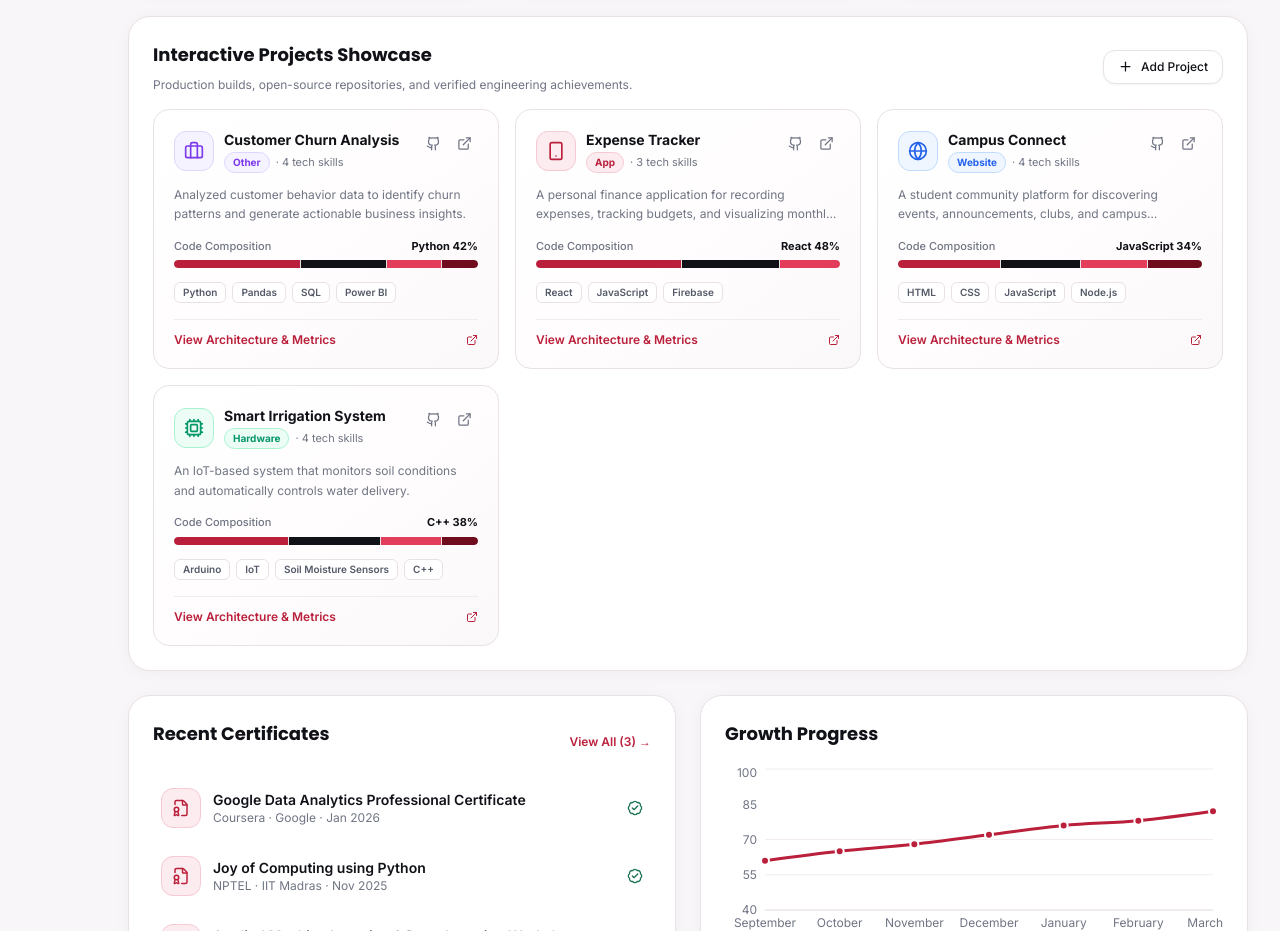
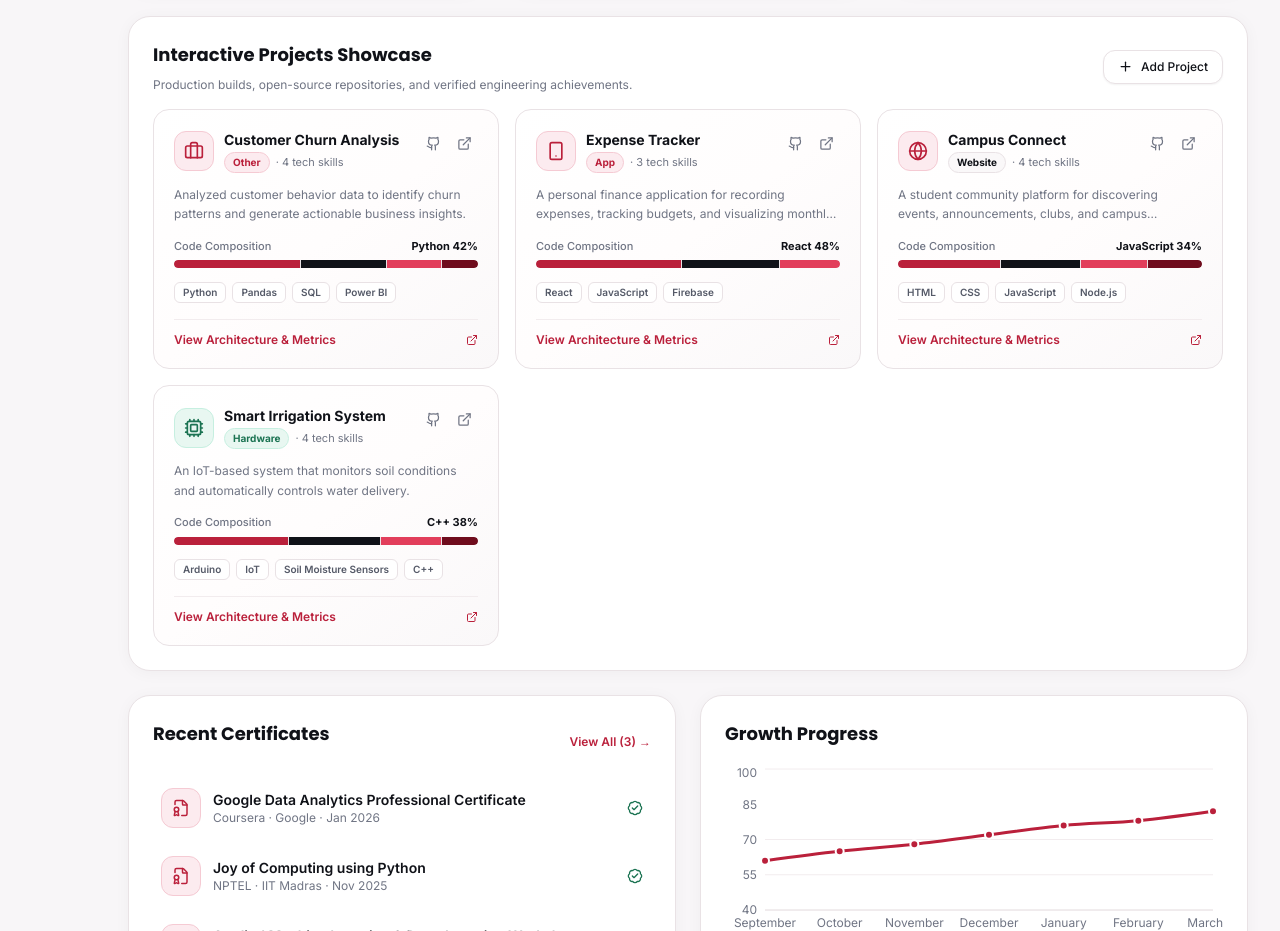
Before and after one commit to fauzia10/Skillverse, a React (Vite) app: page / in a window 1280 px wide. Shown: the part 1440-2371 px from the top of the page. Built offline with nearby package versions, Linux system fonts and the light colour scheme.

Commit message:
Harmonize project cards color palette to SkillVerse signature Crimson and Obsidian theme

```diff
--- a/src/components/projects/ProjectsShowcase.jsx
+++ b/src/components/projects/ProjectsShowcase.jsx
@@ -41,48 +41,48 @@ const CATEGORY_STYLES = {
     badgeBorder: "border-[#F5CAD3]",
   },
   Website: {
-    accentGrad: "from-[#2563EB] to-[#60A5FA]",
-    glowShadow: "hover:shadow-[0_16px_32px_-8px_rgba(37,99,235,0.22)]",
-    borderColor: "hover:border-[#2563EB]",
-    iconBg: "bg-[#EFF6FF]",
-    iconBorder: "border-[#BFDBFE]",
-    iconColor: "text-[#2563EB]",
-    badgeBg: "bg-[#EFF6FF]",
-    badgeText: "text-[#2563EB]",
-    badgeBorder: "border-[#BFDBFE]",
+    accentGrad: "from-[#BA203B] via-[#E23E5B] to-[#101218]",
+    glowShadow: "hover:shadow-[0_16px_32px_-8px_rgba(186,32,59,0.20)]",
+    borderColor: "hover:border-[#BA203B]",
+    iconBg: "bg-[#FCEBEF]",
+    iconBorder: "border-[#F5CAD3]",
+    iconColor: "text-[#BA203B]",
+    badgeBg: "bg-[#FAF8F9]",
+    badgeText: "text-[#101218]",
+    badgeBorder: "border-[#E9E2E5]",
   },
   Hardware: {
-    accentGrad: "from-[#059669] to-[#34D399]",
-    glowShadow: "hover:shadow-[0_16px_32px_-8px_rgba(5,150,105,0.22)]",
-    borderColor: "hover:border-[#059669]",
-    iconBg: "bg-[#ECFDF5]",
-    iconBorder: "border-[#A7F3D0]",
-    iconColor: "text-[#059669]",
-    badgeBg: "bg-[#ECFDF5]",
-    badgeText: "text-[#059669]",
-    badgeBorder: "border-[#A7F3D0]",
+    accentGrad: "from-[#1B7352] to-[#2D9F75]",
+    glowShadow: "hover:shadow-[0_16px_32px_-8px_rgba(45,159,117,0.22)]",
+    borderColor: "hover:border-[#2D9F75]",
+    iconBg: "bg-[#E8F7F1]",
+    iconBorder: "border-[#C6EFE0]",
+    iconColor: "text-[#1B7352]",
+    badgeBg: "bg-[#E8F7F1]",
+    badgeText: "text-[#1B7352]",
+    badgeBorder: "border-[#C6EFE0]",
   },
   "Data Analysis": {
-    accentGrad: "from-[#D97706] to-[#FBBF24]",
-    glowShadow: "hover:shadow-[0_16px_32px_-8px_rgba(217,119,6,0.22)]",
-    borderColor: "hover:border-[#D97706]",
-    iconBg: "bg-[#FFFBEB]",
-    iconBorder: "border-[#FDE68A]",
-    iconColor: "text-[#D97706]",
-    badgeBg: "bg-[#FFFBEB]",
-    badgeText: "text-[#D97706]",
-    badgeBorder: "border-[#FDE68A]",
+    accentGrad: "from-[#831124] to-[#BA203B]",
+    glowShadow: "hover:shadow-[0_16px_32px_-8px_rgba(186,32,59,0.22)]",
+    borderColor: "hover:border-[#BA203B]",
+    iconBg: "bg-[#FCEBEF]",
+    iconBorder: "border-[#F5CAD3]",
+    iconColor: "text-[#BA203B]",
+    badgeBg: "bg-[#FCEBEF]",
+    badgeText: "text-[#BA203B]",
+    badgeBorder: "border-[#F5CAD3]",
   },
   Other: {
-    accentGrad: "from-[#7C3AED] to-[#A78BFA]",
-    glowShadow: "hover:shadow-[0_16px_32px_-8px_rgba(124,58,237,0.22)]",
-    borderColor: "hover:border-[#7C3AED]",
-    iconBg: "bg-[#F5F3FF]",
-    iconBorder: "border-[#DDD6FE]",
-    iconColor: "text-[#7C3AED]",
-    badgeBg: "bg-[#F5F3FF]",
-    badgeText: "text-[#7C3AED]",
-    badgeBorder: "border-[#DDD6FE]",
+    accentGrad: "from-[#101218] to-[#BA203B]",
+    glowShadow: "hover:shadow-[0_16px_32px_-8px_rgba(186,32,59,0.20)]",
+    borderColor: "hover:border-[#BA203B]",
+    iconBg: "bg-[#FCEBEF]",
+    iconBorder: "border-[#F5CAD3]",
+    iconColor: "text-[#BA203B]",
+    badgeBg: "bg-[#FCEBEF]",
+    badgeText: "text-[#BA203B]",
+    badgeBorder: "border-[#F5CAD3]",
   },
 };
 
```
